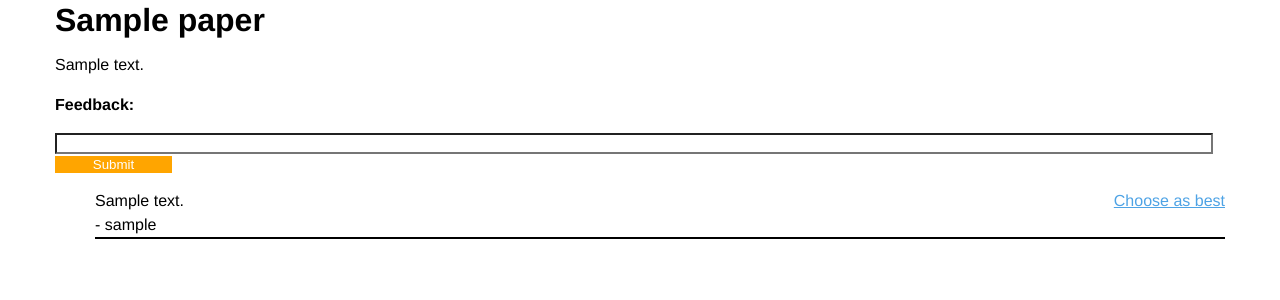
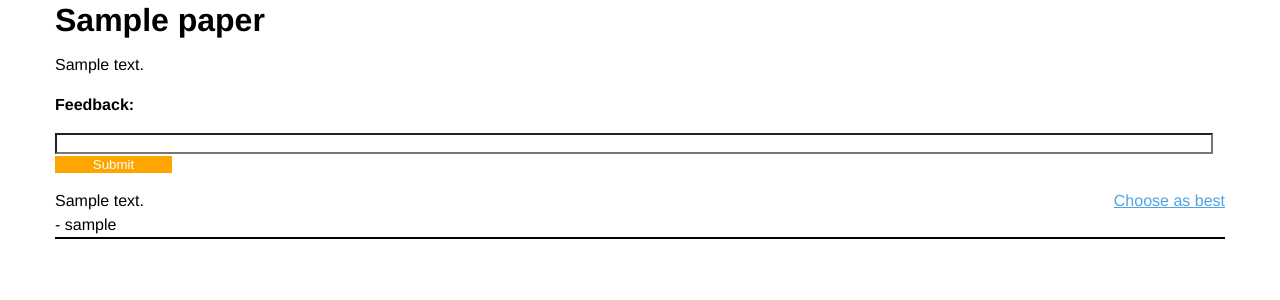
Before and after one commit to nmoroze/peer-edit, a Django app: page /edit/1/ in a window 1280 px wide. Shown: the top 300 px of the page. Run offline with Django 3.2, Linux system fonts and the light colour scheme; tables that the repository leaves empty hold one stand-in row (values such as "Sample post"); parts of the project's set-up code (start-up, migrations or seed data) failed here and were passed over; some libraries are stand-ins or nearby versions.

Commit message:
Fixed list formatting issues

```diff
--- a/edit/templates/edit/index.html
+++ b/edit/templates/edit/index.html
@@ -5,7 +5,7 @@
 
 {% endif %}
 <div class="row">
-	<div class="col-md-10">
+	<div class="col-md-8">
 		<a class="btn btn-large btn-success" style="margin-top: 5px" href="/submit"><i class="icon-fixed-width icon-pencil"></i>Submit</a>
 
 		{% if latest_paper_list %}
@@ -19,14 +19,14 @@
 		{% endif %}
 	</div>
 
-	<div class="col-md-2">
+	<div class="col-md-4" style="width: wrap-content">
 		Logged in as: {{ user.username }}, {{ author.points }} pts <a href="/signout/">Sign out</a><br>
 		{% if notification_list %}
 			<ul>
 			{% for notification in notification_list %}
 				<li>{{ notification.content }}</li>
+			{% endfor %}
 			</ul>
-			{% endfor %}
 		{% else %}
 			No notifications!
 		{% endif %}
--- a/peer_edit/static/css/base.css
+++ b/peer_edit/static/css/base.css
@@ -91,7 +91,11 @@ input.btn {
 	}
 }
 
-/*noah's additions*/
+ul {
+	list-style-type: none;
+	padding: 0px;
+}
+
 li {
 	list-style-type: none;
 	border-bottom: 2px solid black;
```
